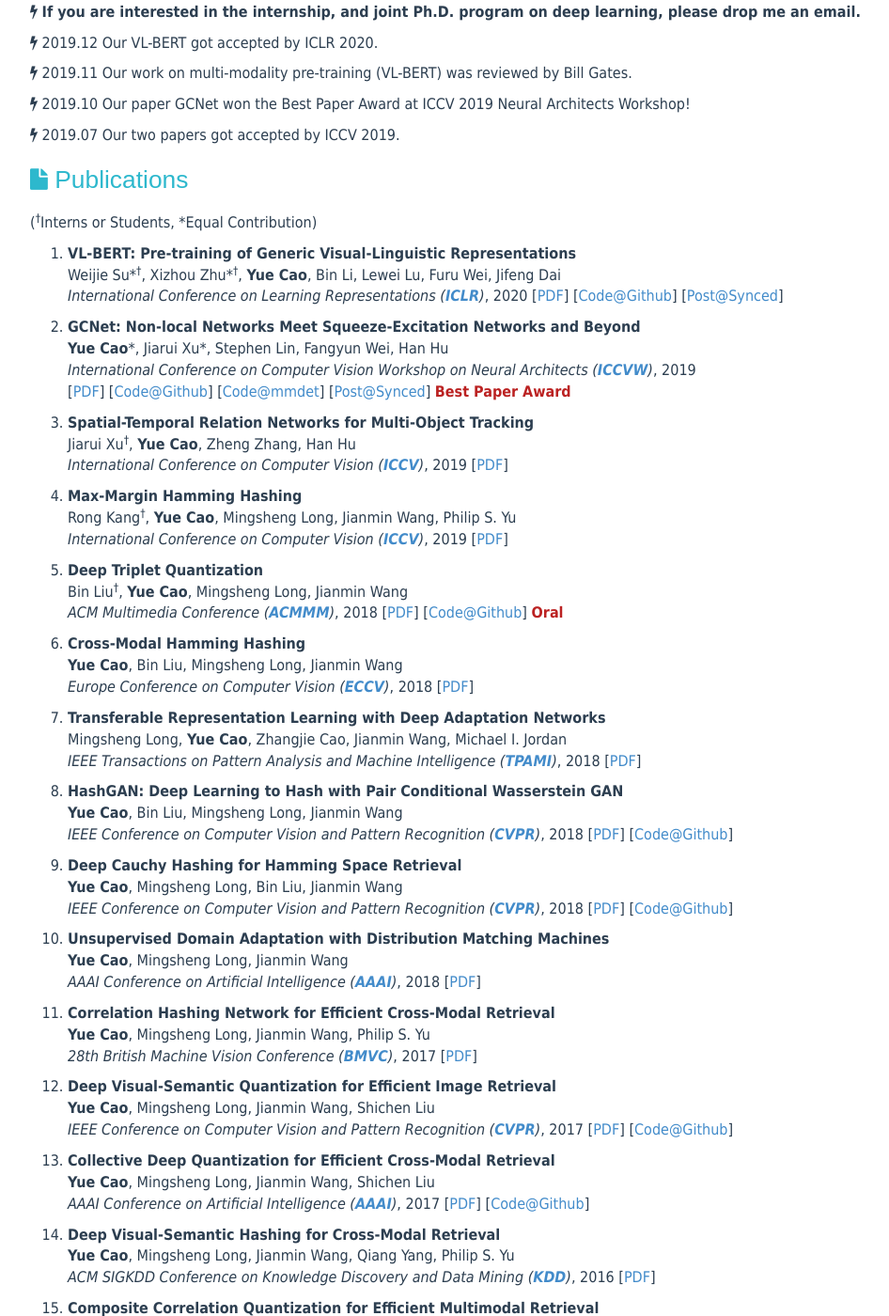
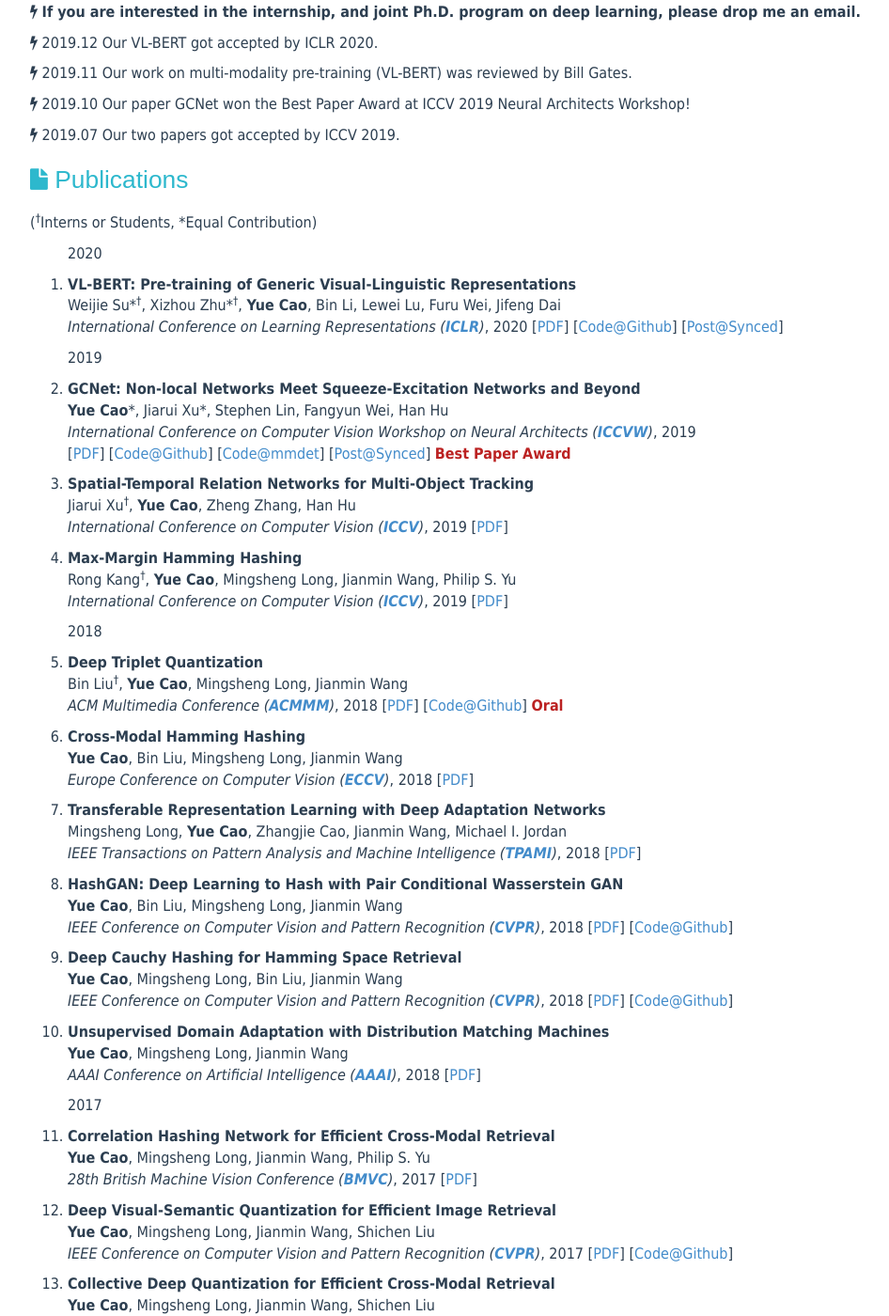
Before and after one commit to caoyue10/caoyue10.github.io, a Jekyll site: the page built from index.html, in a window 1280 px wide and 1400 px high, scrolled down 452 px. Shown: the whole window at 94% size, without its empty margins (138-1084 px from the left). Built offline with Jekyll 4.4.1, drawn with Linux system fonts in a browser that asks for light colours; the list of posts is cut into pages by our own code.

Commit message:
Update index.html

```diff
--- a/index.html
+++ b/index.html
@@ -44,11 +44,13 @@
     </header>
     <p>(<sup><span>&#8224;</span></sup>Interns or Students, *Equal Contribution)</p>
     <ol>
+	<p class="title-small">2020</p>
 	<li><p><strong>VL-BERT: Pre-training of Generic Visual-Linguistic Representations</strong><br>
             Weijie Su*<sup><span>&#8224;</span></sup>, Xizhou Zhu*<sup><span>&#8224;</span></sup>, <strong>Yue Cao</strong>, Bin Li, Lewei Lu, Furu Wei, Jifeng Dai<br>
             <em>International Conference on Learning Representations (<a href="https://openreview.net/group?id=ICLR.cc/2020/Conference"><strong>ICLR</strong></a>)</em>, 2020 [<a href="https://arxiv.org/abs/1908.08530">PDF</a>] [<a href="https://github.com/jackroos/VL-BERT">Code@Github</a>] [<a href="https://www.jiqizhixin.com/articles/2019-09-03-10">Post@Synced</a>]
             </p>
         </li>
+	<p class="title-small">2019</p>
 	<li><p><strong>GCNet: Non-local Networks Meet Squeeze-Excitation Networks and Beyond</strong><br>
             <strong>Yue Cao</strong>*, Jiarui Xu*, Stephen Lin, Fangyun Wei, Han Hu<br>
             <em>International Conference on Computer Vision Workshop on Neural Architects (<a href="http://iccv2019.thecvf.com/"><strong>ICCVW</strong></a>)</em>, 2019 <br>
@@ -65,6 +67,7 @@
 	    <em>International Conference on Computer Vision (<a href="http://iccv2019.thecvf.com/"><strong>ICCV</strong></a>)</em>, 2019 [<a href="http://ise.thss.tsinghua.edu.cn/~mlong/doc/maximum-margin-hamming-hashing-iccv19.pdf">PDF</a>]
             </p>
         </li>
+	<p class="title-small">2018</p>
 	<li><p><strong>Deep Triplet Quantization</strong><br>
             Bin Liu<sup><span>&#8224;</span></sup>, <strong>Yue Cao</strong>, Mingsheng Long, Jianmin Wang<br>
             <em>ACM Multimedia Conference (<a href="http://www.acmmm.org/2018/"><strong>ACMMM</strong></a>)</em>, 2018 [<a href="doc/deep-triplet-quantization-acmmm18.pdf">PDF</a>] [<a href="https://github.com/thulab/DeepHash">Code@Github</a>]
@@ -103,6 +106,7 @@
             <em>AAAI Conference on Artificial Intelligence (<a href="http://www.aaai.org/Conferences/AAAI/aaai18.php"><strong>AAAI</strong></a>)</em>, 2018
 	   [<a href="doc/distribution-matching-machines-aaai18.pdf">PDF</a>]
         </p></li>
+	<p class="title-small">2017</p>
         <li><p>
             <strong>Correlation Hashing Network for Efficient Cross-Modal Retrieval</strong>
             <br>
@@ -124,6 +128,7 @@
             <em>AAAI Conference on Artificial Intelligence (<a href="http://www.aaai.org/Conferences/AAAI/aaai17.php"><strong>AAAI</strong></a>)</em>, 2017
             [<a href="doc/collective-deep-quantization-aaai17.pdf">PDF</a>] [<a href="https://github.com/caoyue10/aaai17-cdq">Code@Github</a>]
         </p></li>
+	<p class="title-small">2016</p>
         <li><p>
             <strong>Deep Visual-Semantic Hashing for Cross-Modal Retrieval</strong>
             <br>
```
